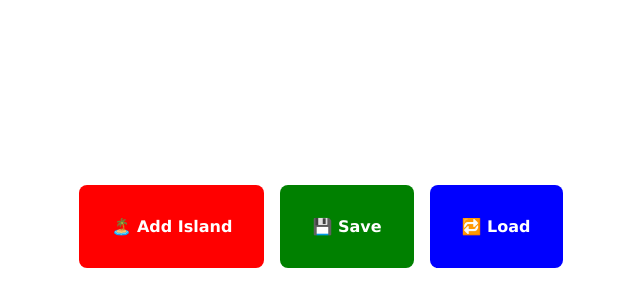
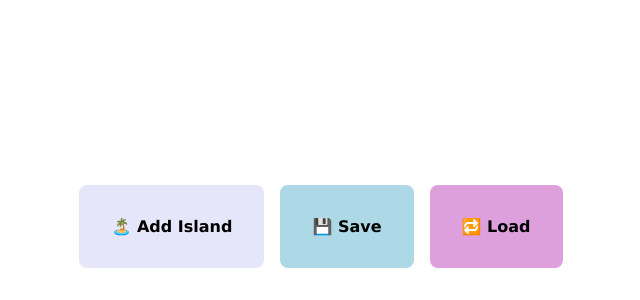
Before and after one commit to zzahraJ/Lab2-Islands, a website with bundled scripts: page islands/index.html in a window 1280 px wide. Shown: the part 516-816 px from the top of the page, without its empty margins (327-967 px from the left). Built offline with nearby package versions, Linux system fonts and the light colour scheme.

Commit message:
feat: add an other color to the buttons

```diff
--- a/islands/style.css
+++ b/islands/style.css
@@ -39,8 +39,8 @@ body {
 }
 
 .btn {
-  background-color: red;
-  color: white;
+  background-color: lavender;
+  color: black;
   font-family:Verdana, Geneva, Tahoma, sans-serif;
   font-weight: bold;
   padding: 2em;
@@ -50,9 +50,9 @@ body {
 }
 
 #btnSave {
-  background-color: green;
+  background-color: lightblue;
 }
 
 #btnLoad {
-  background-color: blue;
+  background-color: plum;
 }
```
